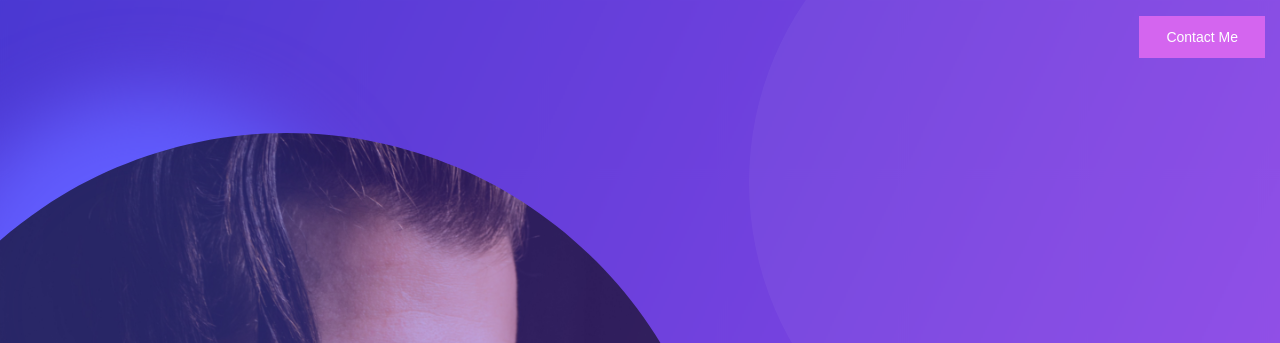
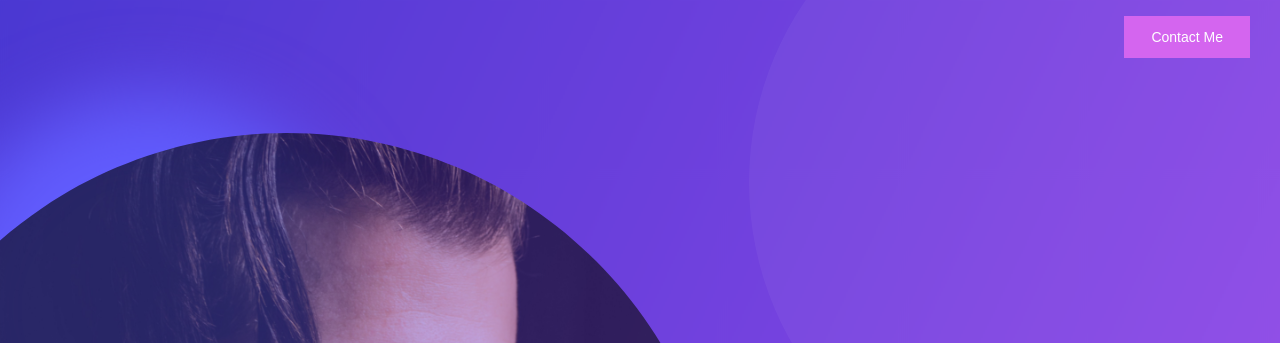
Before and after one commit to Atharvshukla/Portfolio, a plain HTML site: page index.html in a window 1280 px wide. Shown: the top 343 px of the page. Drawn offline with Linux system fonts and the light colour scheme; a web font is replaced by a local one.

Commit message:
Update index.html
bro your website had a horizontal scrolling issue which looks very odd , and there was some margin issue , so i fixed this

```diff
--- a/index.html
+++ b/index.html
@@ -37,7 +37,7 @@
         <div class="header-area ">
             <div id="sticky-header" class="main-header-area">
                 <div class="container-fluid">
-                    <div class="row align-items-center">
+                    <div class="row align-items-center" style="margin:0!important;">
                         <div class="col-xl-3 col-lg-2">
                             <div class="logo">
                                 <a href="index.html">
```
